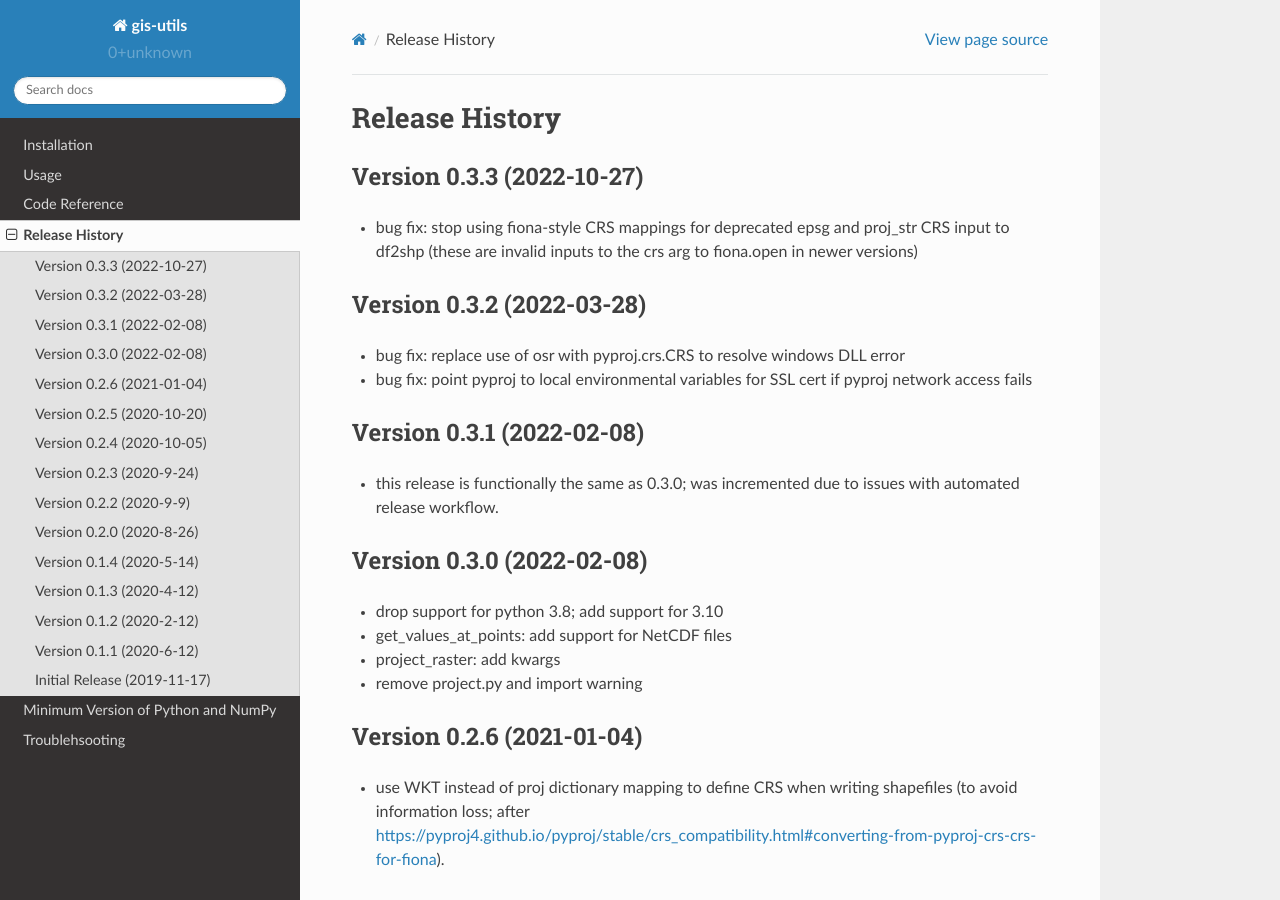
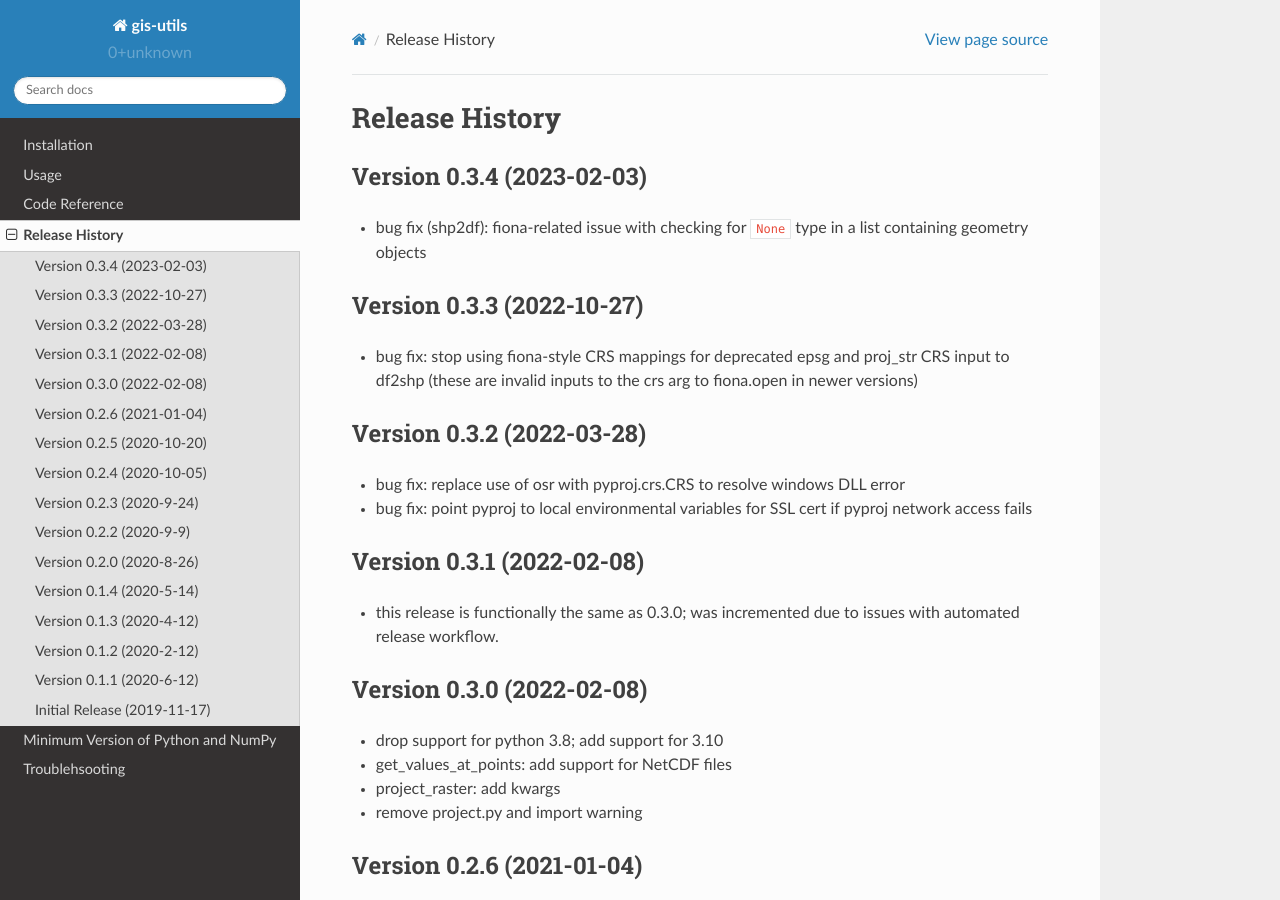
Before and after one commit to aleaf/gis-utils, a Sphinx documentation site: the page built from docs/source/release-history.rst, in a window 1280 px wide and 900 px high. Built offline with Sphinx 7.4.7 and the Read the Docs theme 2.0.0, drawn with Linux system fonts in a browser that asks for light colours.

Commit message:
update release history

```diff
--- a/docs/source/release-history.rst
+++ b/docs/source/release-history.rst
@@ -2,10 +2,13 @@
 Release History
 ===============
 
+Version 0.3.4 (2023-02-03)
+--------------------------
+* bug fix (shp2df): fiona-related issue with checking for ``None`` type in a list containing geometry objects
+
 Version 0.3.3 (2022-10-27)
 --------------------------
 * bug fix: stop using fiona-style CRS mappings for deprecated epsg and proj_str CRS input to df2shp (these are invalid inputs to the crs arg to fiona.open in newer versions)
-
 
 Version 0.3.2 (2022-03-28)
 --------------------------
```
